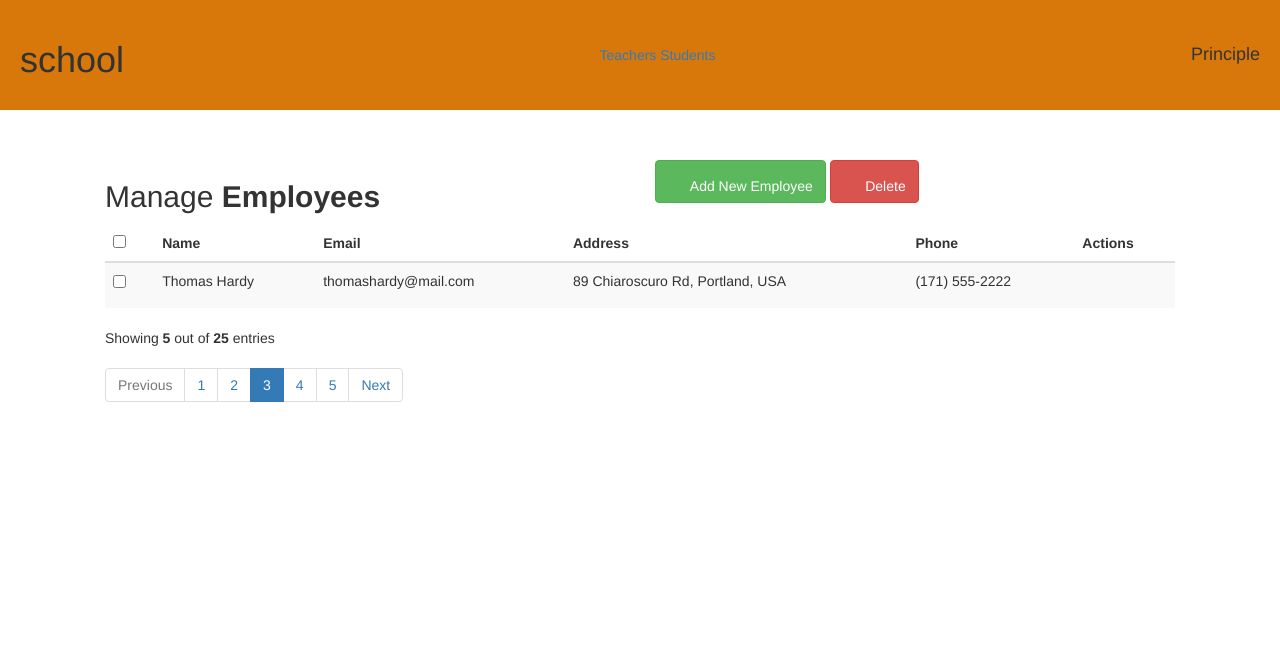
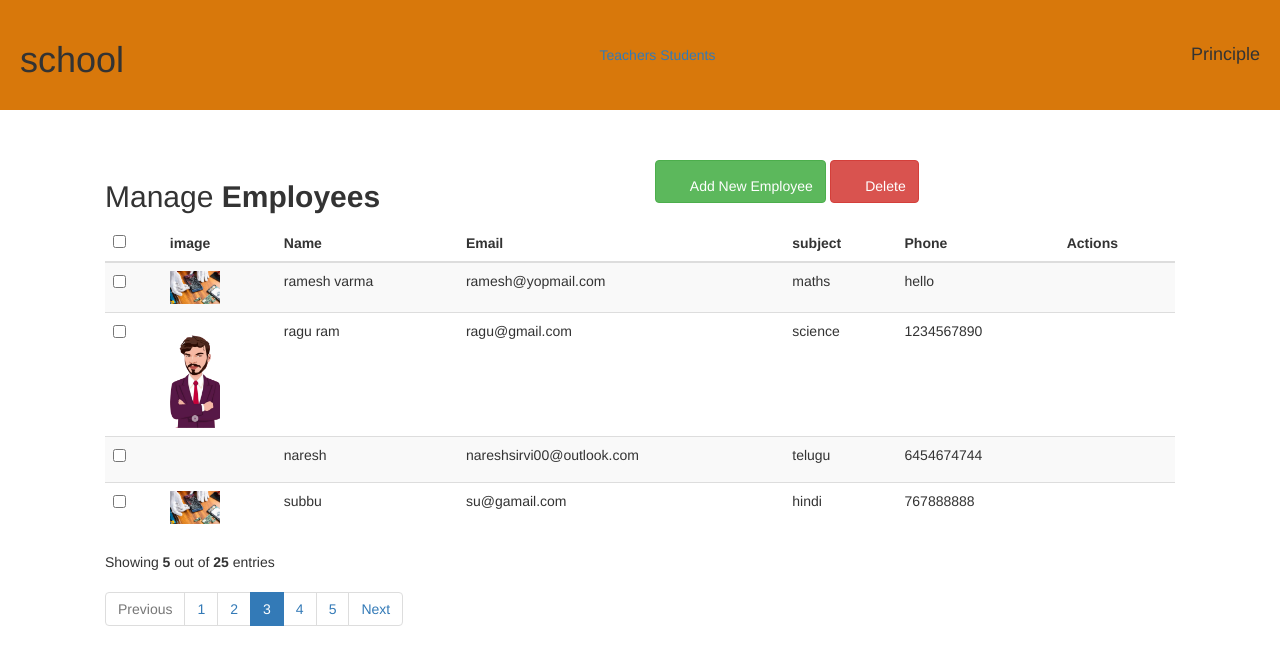
Before and after one commit to varmasivangi/django-CRM, a Django app: page / in a window 1280 px wide. Shown: the top 665 px of the page. Run offline with Django 5.2, Linux system fonts and the light colour scheme; data comes from the database, SQL or seed files in the repository; both versions use the stored data as it was after the commit; some libraries are stand-ins or nearby versions.

Commit message:
cred oparation

```diff
--- a/school/school/urls.py
+++ b/school/school/urls.py
@@ -1,12 +1,13 @@
 
 
 from django.contrib import admin
-from django.urls import path
+from django.urls import path,include
 from . import views
 from django.conf import settings
 from django.conf.urls.static import static
 
 urlpatterns = [
     path("admin/", admin.site.urls),
-    path("",views.landing,name='home')
-]
+    # path("",views.landing,name='home'),
+    path('',include('teachers.urls'))
+]+ static(settings.MEDIA_URL,document_root = settings.MEDIA_ROOT)
--- a/school/teachers/models.py
+++ b/school/teachers/models.py
@@ -8,3 +8,6 @@ class Teacher(models.Model):
     contact = models.CharField(max_length=15)
     email = models.EmailField(unique=True)
     image = models.ImageField(upload_to="teachers/",blank=True,null=True)
+
+    def __str__(self):
+        return f"{self.name} teaches {self.subject}"
--- /dev/null
+++ b/school/teachers/urls.py
@@ -0,0 +1,7 @@
+from django.urls import path
+from . import views
+
+urlpatterns = [
+    path('',views.teachers_list,name="all-teacher"),
+    path('add-teacher/',views.add_teachers,name="addteacher")
+]
--- a/school/teachers/views.py
+++ b/school/teachers/views.py
@@ -1,3 +1,30 @@
-from django.shortcuts import render
+from django.shortcuts import render,redirect
+from .models import Teacher
 
 # Create your views here.
+
+def teachers_list(request):
+    teacher = Teacher.objects.all()
+
+    return render(request, "index.html",{ "allTeacher":teacher})
+
+def add_teachers(request):
+    if request.method == "POST":
+        name = request.POST.get("name")
+        subject = request.POST.get("subject")
+        contact = request.POST.get("contact")
+        email = request.POST.get("email")
+        image = request.FILES.get('image')
+
+        teacher = Teacher(
+            name = name,
+            subject = subject,
+            contact = contact,
+            email = email,
+            image = image if image else None
+        )
+
+        teacher.save()
+
+        return redirect("all-teacher")
+    return render(request,'index.html')
--- a/school/templates/index.html
+++ b/school/templates/index.html
@@ -37,14 +37,16 @@
 								<label for="selectAll"></label>
 							</span>
 						</th>
+						<th>image</th>
                         <th>Name</th>
                         <th>Email</th>
-						<th>Address</th>
+						<th>subject</th>
                         <th>Phone</th>
                         <th>Actions</th>
                     </tr>
                 </thead>
                 <tbody>
+					{% for i  in allTeacher %}
                     <tr>
 						<td>
 							<span class="custom-checkbox">
@@ -52,17 +54,22 @@
 								<label for="checkbox1"></label>
 							</span>
 						</td>
-                        <td>Thomas Hardy</td>
-                        <td>thomashardy@mail.com</td>
-						<td>89 Chiaroscuro Rd, Portland, USA</td>
-                        <td>(171) 555-2222</td>
+						<td>
+							{% if i.image %}
+						<img src="{{i.image.url}}" width="50" alt="">
+							{% endif %}
+					</td>
+                        <td>{{i.name}}</td>
+                        <td>{{i.email}}</td>
+						<td> {{i.subject}}</td>
+                        <td>{{i.contact}}</td>
                         <td>
                             <a href="#editEmployeeModal" class="edit" data-toggle="modal"><i class="material-icons" data-toggle="tooltip" title="Edit">&#xE254;</i></a>
                             <a href="#deleteEmployeeModal" class="delete" data-toggle="modal"><i class="material-icons" data-toggle="tooltip" title="Delete">&#xE872;</i></a>
                         </td>
                     </tr>
 
-
+		{% endfor %}
                 </tbody>
             </table>
 			<div class="clearfix">
@@ -83,7 +90,8 @@
 	<div id="addEmployeeModal" class="modal fade">
 		<div class="modal-dialog">
 			<div class="modal-content">
-				<form>
+				<form action="{% url 'addteacher' %}" method="POST" enctype="multipart/form-data">
+					{% csrf_token %}
 					<div class="modal-header">
 						<h4 class="modal-title">Add Employee</h4>
 						<button type="button" class="close" data-dismiss="modal" aria-hidden="true">&times;</button>
@@ -91,19 +99,23 @@
 					<div class="modal-body">
 						<div class="form-group">
 							<label>Name</label>
-							<input type="text" class="form-control" required>
+							<input name="name" type="text" class="form-control" required>
+						</div>
+						<div class="form-group">
+							<label>Subject</label>
+							<input name="subject" type="text" class="form-control" required>
+						</div>
+						<div class="form-group">
+							<label>Contact</label>
+							<textarea name="contact" class="form-control" required></textarea>
 						</div>
 						<div class="form-group">
 							<label>Email</label>
-							<input type="email" class="form-control" required>
+							<input name="email" type="email" class="form-control" required>
 						</div>
 						<div class="form-group">
-							<label>Address</label>
-							<textarea class="form-control" required></textarea>
-						</div>
-						<div class="form-group">
-							<label>Phone</label>
-							<input type="text" class="form-control" required>
+							<label>image</label>
+							<input name="image" type="file" class="form-control" required>
 						</div>
 					</div>
 					<div class="modal-footer">
```
Also changed, not shown: school/db.sqlite3, school/media/teachers/Screenshot_20210730_111059-removebg.png (added), school/media/teachers/istockphoto-1390988889-612x612.jpg (added), school/media/teachers/istockphoto-1390988889-612x612_dRyGnad.jpg (added), school/teachers/migrations/0001_initial.py (added).
